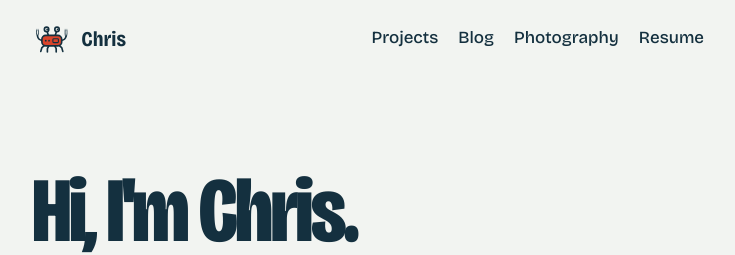
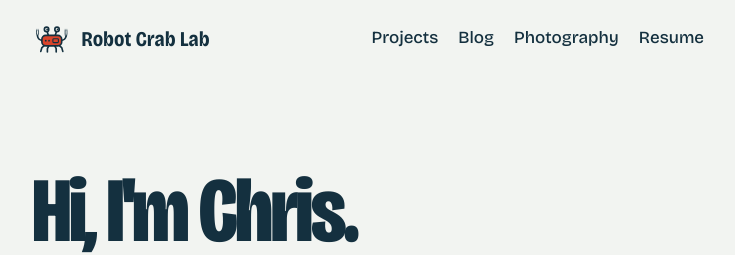
Before and after one commit to RobotCrabLab/Homepage, a Jekyll site: the page built from index.html, in a window 1280 px wide. Shown: the top 255 px of the page, without its empty margins (272-1007 px from the left). Built offline with Jekyll 4.4.1, drawn with Linux system fonts in a browser that asks for light colours.

Commit message:
Rename the site title to Robot Crab Lab
Co-Authored-By: Claude Opus 5.5 <noreply@anthropic.com>
Claude-Session: https://claude.ai/code/session_01MMDVxXAekaRt7NRydvis2Y

```diff
--- a/_config.yml
+++ b/_config.yml
@@ -1,7 +1,7 @@
 # ---------------------------------------------------------------
 # Site settings — edit these first.
 # ---------------------------------------------------------------
-title: Chris
+title: Robot Crab Lab
 author: Chris
 tagline: I work hands-on with the development of advanced scientific instruments tailored for ocean exploration and analysis.
 description: Portfolio, resume, projects and photography from Chris, who builds scientific instruments for ocean exploration.
```
